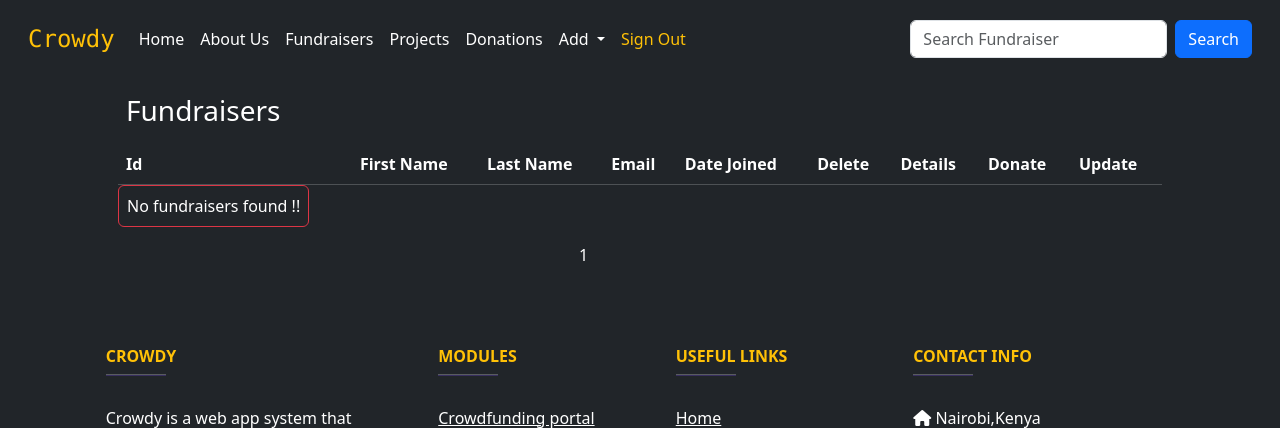
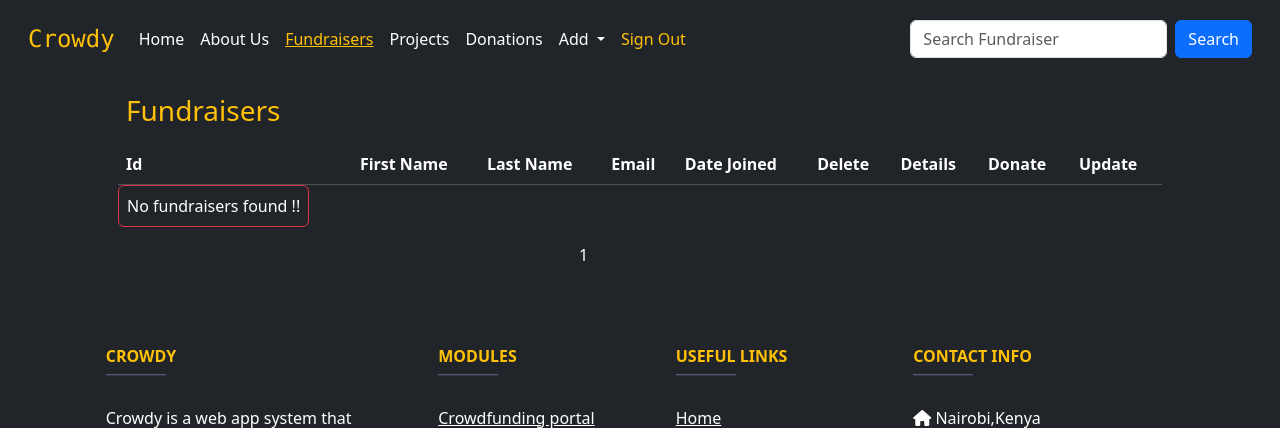
Before and after one commit to LARRYKIPKURUI/crowdy_project, a Django app: page /fundraisers/ in a window 1280 px wide. Shown: the top 428 px of the page. Run offline with Django 5.2, Linux system fonts and the light colour scheme; the visitor is signed in with stand-in values (Sample User, id 1); data that the repository does not hold is empty.

Commit message:
Nav link hover and active effect added

```diff
--- a/main_app/admin.py
+++ b/main_app/admin.py
@@ -4,7 +4,7 @@ from main_app.models import Fundraiser
 
 # Register your models here.
 
-admin.site_header = 'CrowdFund Administration'
+admin.site_header = 'Crowdy Administration'
 admin.site.site_title = 'Crowdy Admin'
 
 
--- a/templates/fundraisers.html
+++ b/templates/fundraisers.html
@@ -7,7 +7,7 @@
 {% block content %}
     <body class="bg-dark text-white">
          <div class="container bg-dark px-5 ">
-        <h2 class="p-2 fs-3 mt-2">Fundraisers</h2>
+        <h2 class="p-2 fs-3 mt-2 text-warning">Fundraisers</h2>
         <table class="table table-dark table-borderd ">
             <tr>
                 <th>Id</th>
--- a/templates/master.html
+++ b/templates/master.html
@@ -11,7 +11,16 @@
     <link href="https://cdn.jsdelivr.net/npm/bootstrap@5.3.3/dist/css/bootstrap.min.css" rel="stylesheet">
     <!-- Latest compiled JavaScript -->
     <script src="https://cdn.jsdelivr.net/npm/bootstrap@5.3.3/dist/js/bootstrap.bundle.min.js"></script>
+    <style>
+        .active-link {
+            color: #ffc107 !important; /* Warning color */
+            text-decoration: underline;
+        }
 
+        .nav-link:hover {
+            text-decoration: underline;
+        }
+    </style>
 </head>
 <body>
 <nav class="navbar navbar-expand-lg bg-dark navbar-dark p-3 ">
@@ -25,23 +34,23 @@
         <div class="collapse navbar-collapse" id="navbarSupportedContent">
             <ul class="navbar-nav me-auto mb-2 mb-lg-0 ">
                 <li class="nav-item">
-                    <a class="nav-link text-white active icon-link"
+                    <a class="nav-link text-white {% if request.path == '/home/' %}active-link{% endif %}"
                        href="{% url 'home' %}">Home</a>
                 </li>
                 <li class="nav-item">
-                    <a class="nav-link text-white active icon-link"
+                    <a class="nav-link text-white {% if request.path == '/about/' %}active-link{% endif %}"
                        href="{% url 'about' %}">About Us</a>
                 </li>
                 <li class="nav-item">
-                    <a class="nav-link text-white active icon-link"
+                    <a class="nav-link text-white {% if request.path == '/fundraisers/' %}active-link{% endif %}"
                        href="{% url 'fundraisers' %}">Fundraisers</a>
                 </li>
                 <li class="nav-item">
-                    <a class="nav-link text-white active icon-link"
+                    <a class="nav-link text-white {% if request.path == '/projects/' %}active-link{% endif %}"
                        href="{% url 'projects' %}">Projects</a>
                 </li>
                 <li class="nav-item">
-                    <a class="nav-link text-white active icon-link"
+                    <a class="nav-link text-white {% if request.path == '/donations/' %}active-link{% endif %}"
                        href="{% url 'donations' %}">Donations</a>
                 </li>
                 <li class="nav-item dropdown bg-dark text-white">
@@ -50,10 +59,10 @@
                        aria-expanded="false">
                         Add
                     </a>
-                    <ul class="dropdown-menu">
-                        <li><a class="dropdown-item" href="{% url 'add_fundraiser' %}">Add Fundraiser</a></li>
+                    <ul class="dropdown-menu bg-dark text-warning">
+                        <li class="text-warning"><a class="dropdown-item text-warning bg-dark" href="{% url 'add_fundraiser' %}">Add Fundraiser</a></li>
                         {#                        <li><a class="dropdown-item" href="#">Add Project</a></li>#}
-                        <li><a class="dropdown-item" href="{% url 'add_donation' fundraiser_id=1 %}">Add Donation</a>
+                        <li class="text-warning"><a class="dropdown-item text-warning bg-dark" href="{% url 'add_donation' fundraiser_id=1 %}">Add Donation</a>
                         </li>
                     </ul>
                 </li>
```
